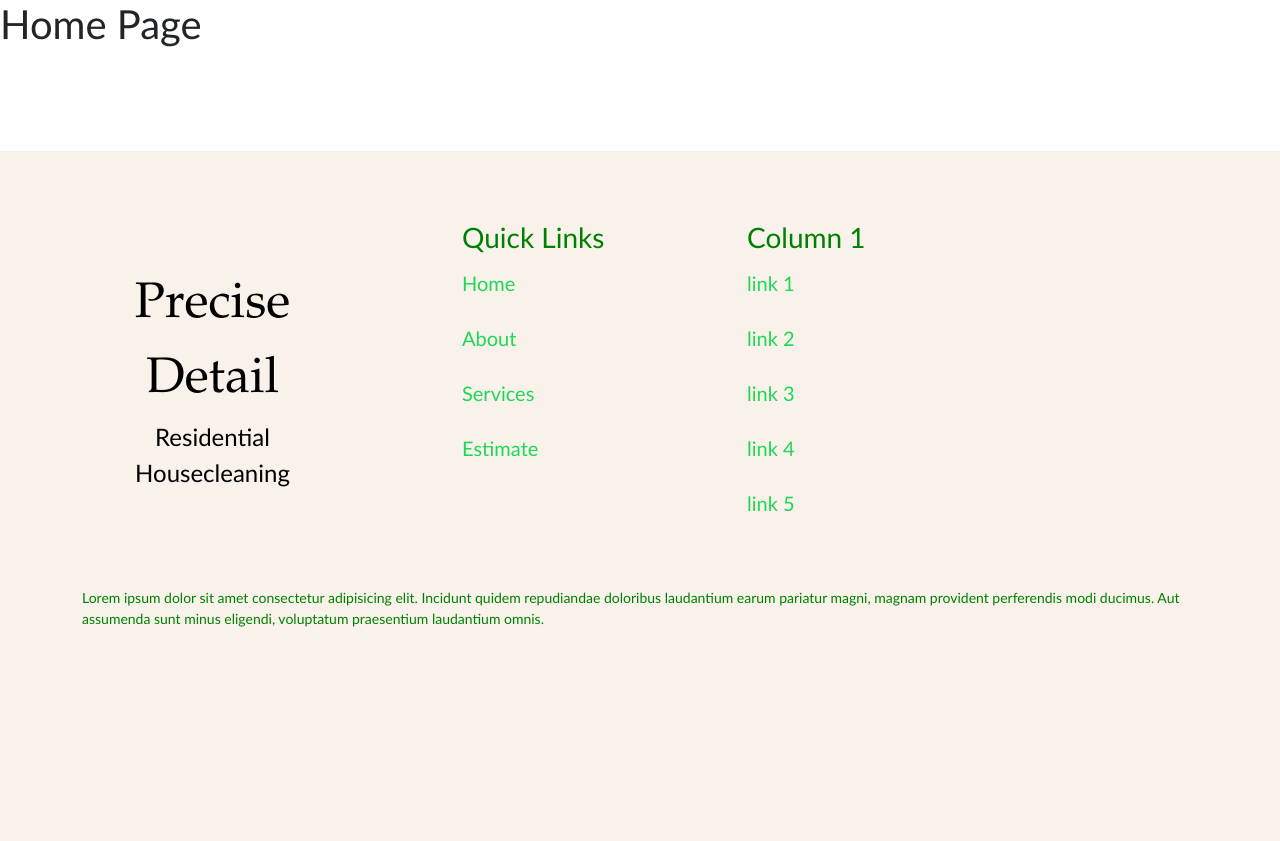
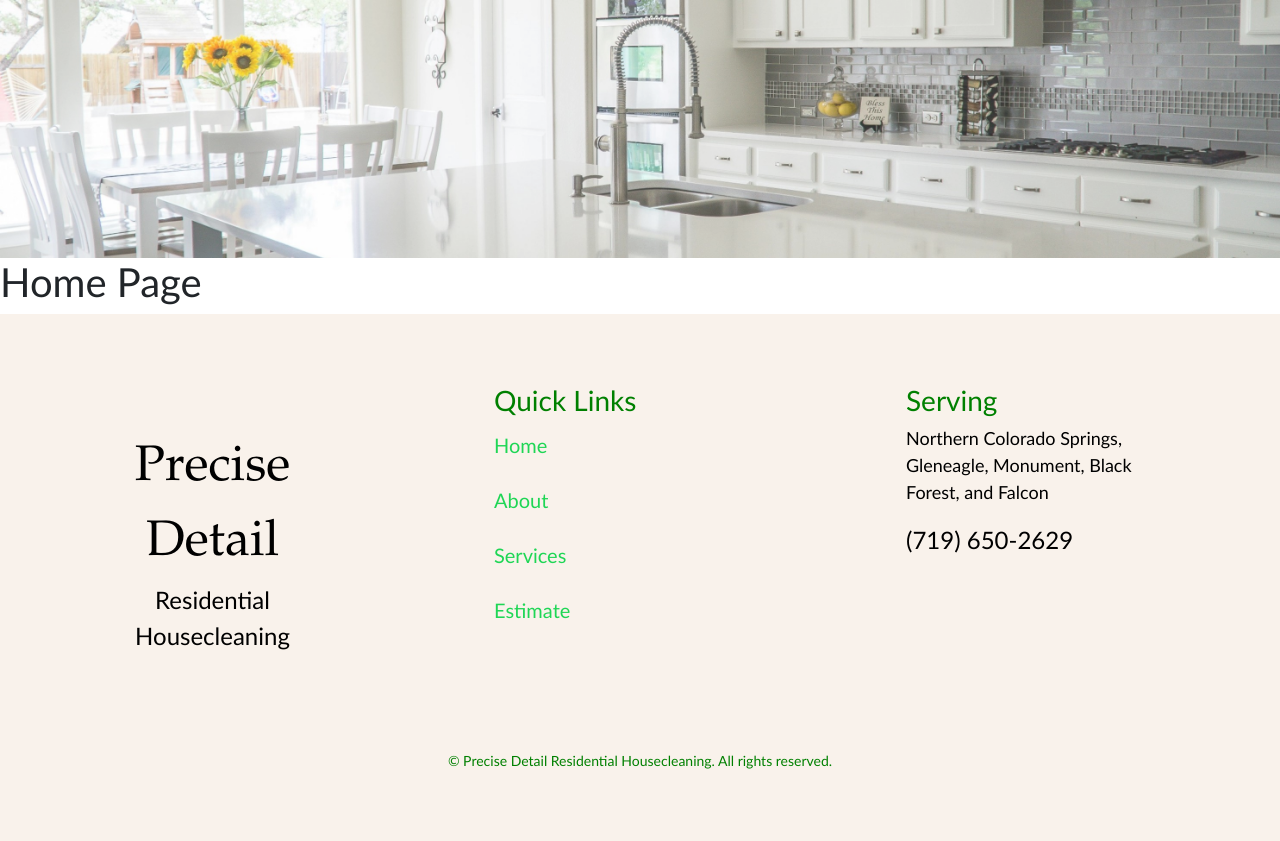
Before and after one commit to midnighter67/PreciseDetail, a Django app: page / in a window 1280 px wide. Shown: the part 101-942 px from the top of the page. Before the commit the page ends 728 px from the top, so only its background shows below. Run offline with Django 5.2, Linux system fonts and the light colour scheme; some libraries are stand-ins or nearby versions.

Commit message:
added common image; updated footer;

```diff
--- a/precise_detail/static/css/main_bs.css
+++ b/precise_detail/static/css/main_bs.css
@@ -18,6 +18,11 @@ body {
   margin-left: 10%;
 }
 
+/* body section */
+.common-image {
+  width: 100%;
+  opacity: 0.8;
+}
 
 .btn {
   background-color: #E9E7CE;
@@ -92,3 +97,13 @@ li {
   margin-top: 0;
   color: black;
 }
+
+.footer-phone {
+  font-size: 24px;
+  color: black;
+}
+
+.service-area {
+  font-size: 18px;
+  color: black;
+}
--- a/precise_detail/templates/base.html
+++ b/precise_detail/templates/base.html
@@ -54,6 +54,9 @@
 
   </div><!-- container-fluid -->
 </nav>
+<div>
+  <img class="common-image" src="static\images\pexels-falling4utah-1080721_kitchen-cropped.jpg"  alt="clean-room" />
+</div>
 
 
 </html>
@@ -71,7 +74,7 @@
         <p class="logo1">Precise Detail</p>
         <p class="logo2">Residential Housecleaning</p>
       </div>
-      <div class="col col-md-1 mb-5"></div>
+      <div class="col col-md-1 mb-5 mx-3"></div>
       <div class="col col-md-3 mb-5">
       <h3>Quick Links</h3>
         <ul class="list-unstyled footer-link">
@@ -81,22 +84,17 @@
           <li><a href="{% url 'quote' %}" >Estimate</a></li>
         </ul>
       </div>
+      <div class="col col-md-1 mb-5 mx-3"></div>
       <div class="col col-md-3 mb-5">
-      <h3>Column 1</h3>
-        <ul class="list-unstyled footer-link">
-          <li><a href="#" >link 1</a></li>
-          <li><a href="#" >link 2</a></li>
-          <li><a href="#" >link 3</a></li>
-          <li><a href="#" >link 4</a></li>
-          <li><a href="#" >link 5</a></li>
-        </ul>
+      <h3>Serving</h3>
+        <p class="service-area">Northern Colorado Springs, Gleneagle, Monument, Black Forest, and Falcon</p>
+        <div class="footer-phone">(719) 650-2629</div>
       </div>
-      <div class="col col-md-2 mb-5"></div>
+      <div class="col col-md-1 mb-5"></div>
     </div><!-- row 1 -->
-    <div class="row">
+    <div class="row mt-2 text-center">
       <div class="col col-md-12">
-        <p>Lorem ipsum dolor sit amet consectetur adipisicing elit. Incidunt quidem repudiandae doloribus laudantium earum pariatur magni,
-          magnam provident perferendis modi ducimus. Aut assumenda sunt minus eligendi, voluptatum praesentium laudantium omnis.</p>
+        <p>&copy Precise Detail Residential Housecleaning.  All rights reserved.</p>
       </div>
     </div>
   </div>
```
Also changed, not shown: precise_detail/static/images/HappyHome.png (deleted), precise_detail/static/images/Precise Detail logo.drawio.png (deleted), precise_detail/static/images/PreciseDetailLogo.png (deleted), precise_detail/static/images/PreciseDetail_logo.png (deleted), precise_detail/static/images/logo.png (deleted), precise_detail/static/images/pexels-falling4utah-1080721_kitchen-cropped.jpg (added).
